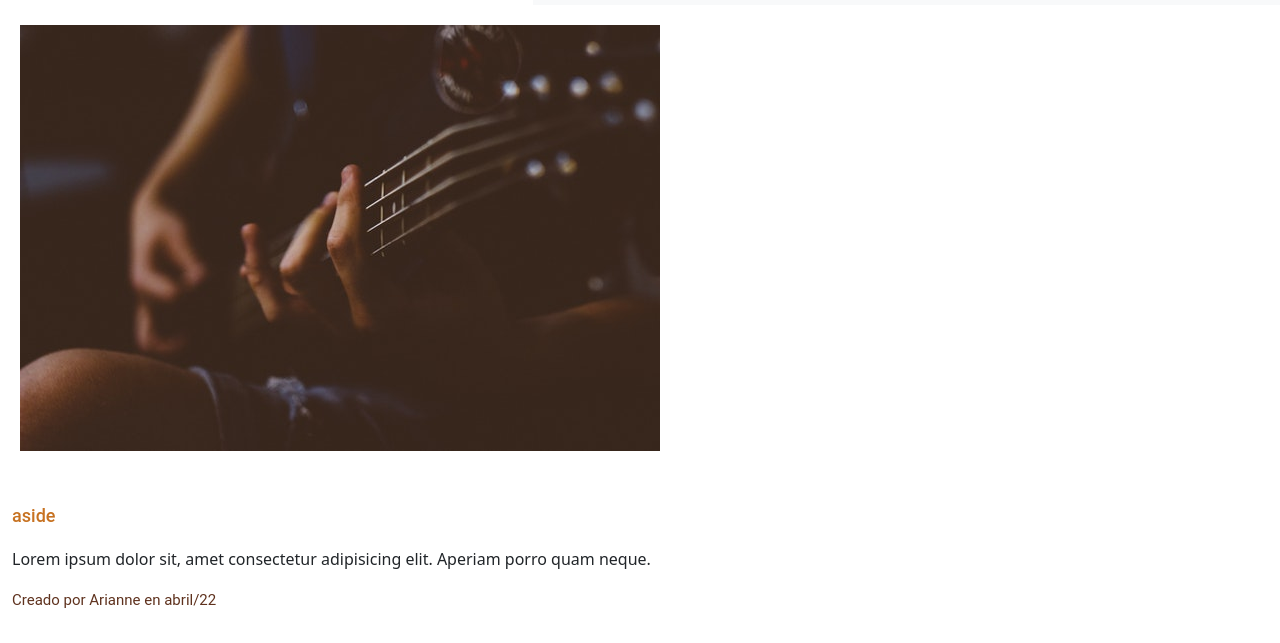
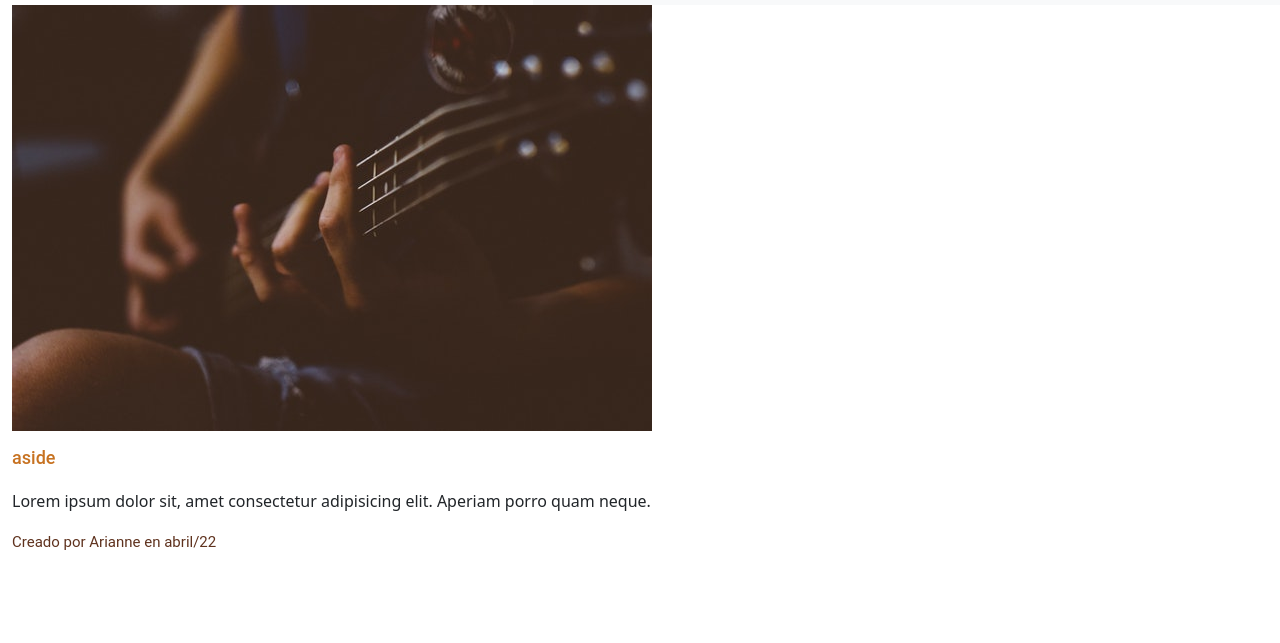
Before and after one commit to ArianneRamirez/ProyectoFidel, a plain HTML site: page index.html in a window 1280 px wide. Shown: the part 51-694 px from the top of the page. Drawn offline with nearby package versions, Linux system fonts and the light colour scheme.

Commit message:
img-fluid

```diff
--- a/css/style.css
+++ b/css/style.css
@@ -18,8 +18,8 @@ table, th, td {
   }
 
 .instrumento__fotos{
-        width: 700px;
-        height:500px;
+        width: 500px;
+        height:250px;
         padding: 20px;
        border-radius:5px;
        justify-content: center;
--- a/index.html
+++ b/index.html
@@ -36,7 +36,7 @@
             <!-- fin nav de boost -->
         </header>
         <main class="row">
-             <article class="col-lg-12 instrumento__fotos">
+             <article class="col-lg-12 img-fluid">
                 <figure>
                     <img
                     src="./pics/pexels-vladyslav-dukhin-130991.jpg"
```
Also changed, not shown: pages/bio.html (+3 -3 lines).
